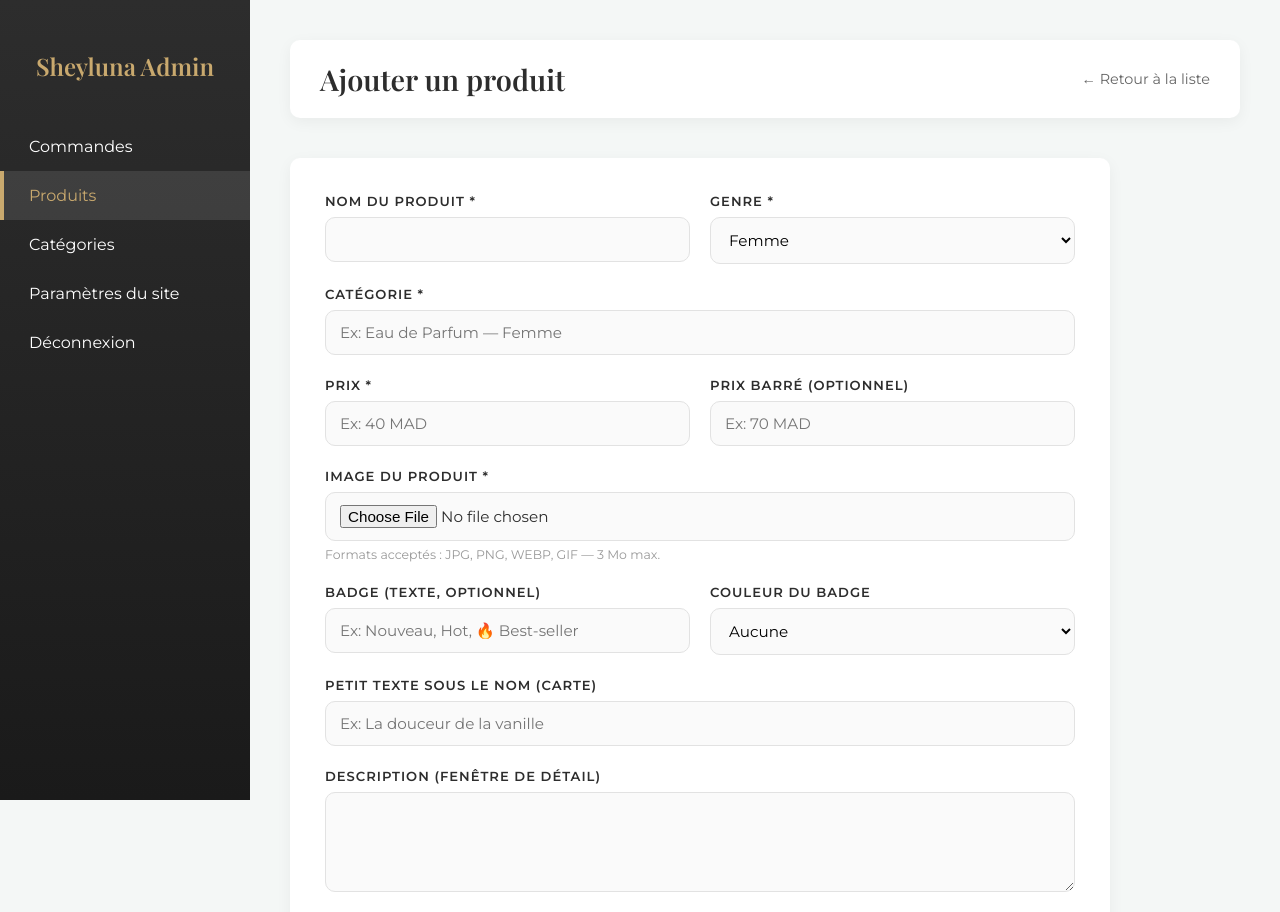
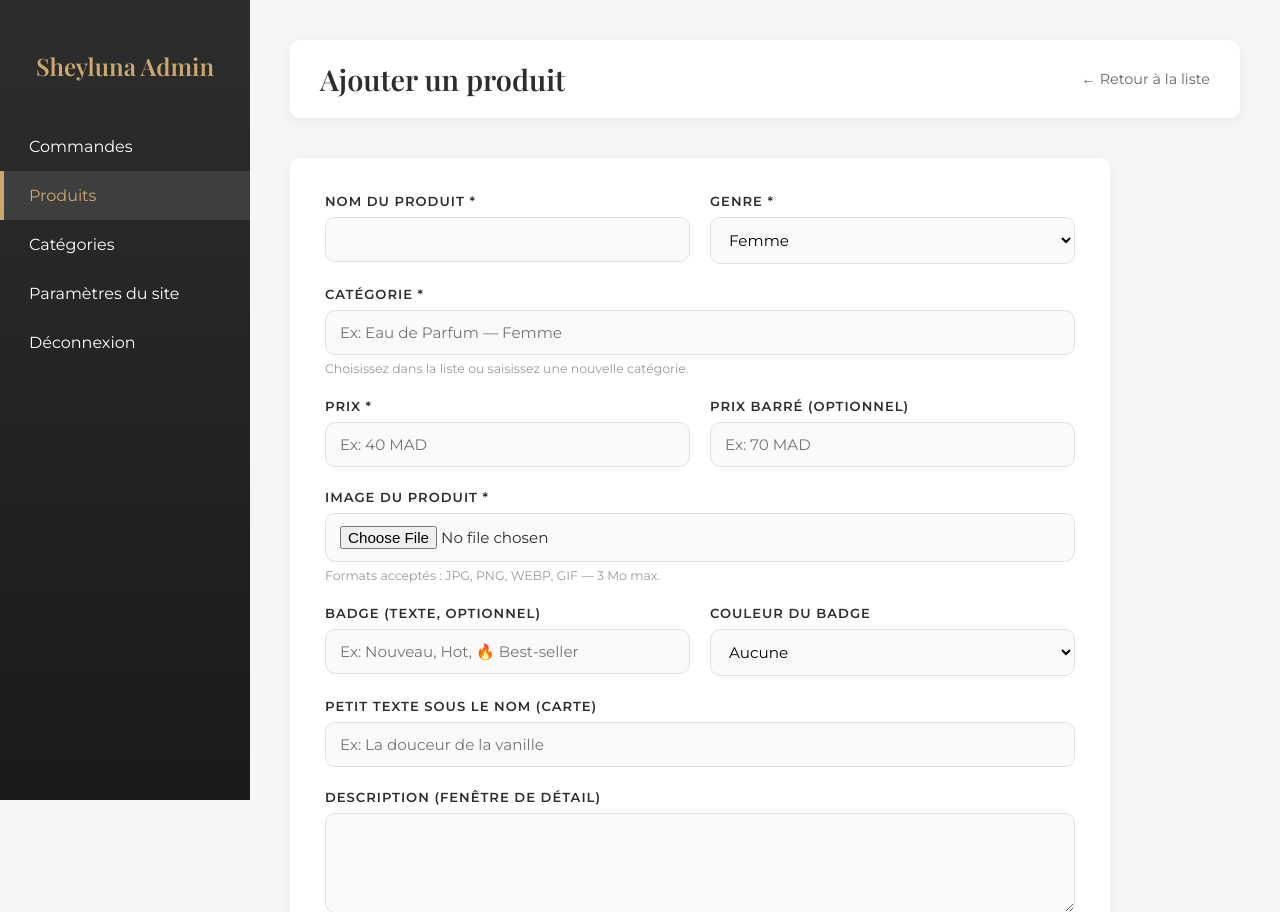
Before and after one commit to chaima20026/sheyluna_parfum, a PHP site: page /produit_form.php in a window 1280 px wide. Shown: the top 912 px of the page. Run offline with PHP 8.4, Linux system fonts and the light colour scheme; the visitor is signed in with stand-in values (Sample User, id 1); tables that the repository leaves empty hold one stand-in row (values such as "Sample post").

Commit message:
Categorie produit en liste automatique dans le formulaire
Co-Authored-By: Claude Opus 4.8 <noreply@anthropic.com>
Claude-Session: https://claude.ai/code/session_01FRHGat3HLFS3fP8Y2g7ufF

```diff
--- a/produit_form.php
+++ b/produit_form.php
@@ -29,6 +29,11 @@ if ($edition) {
     if (!$row) { header("Location: admin_produits.php"); exit(); }
     $p = $row;
 }
+
+// Categories deja utilisees (pour la liste automatique du formulaire)
+$cats_existantes = [];
+$rc = mysqli_query($conn, "SELECT DISTINCT categorie FROM produits WHERE categorie <> '' ORDER BY categorie");
+if ($rc) { while ($row = mysqli_fetch_assoc($rc)) $cats_existantes[] = $row['categorie']; }
 
 $page_title = $edition ? "Modifier un produit" : "Ajouter un produit";
 $active = "produits";
@@ -66,7 +71,11 @@ include "admin_head.php";
 
             <div class="form-group">
                 <label>Catégorie *</label>
-                <input type="text" name="categorie" class="form-control" required placeholder="Ex: Eau de Parfum — Femme" value="<?php echo htmlspecialchars($p['categorie']); ?>">
+                <input type="text" name="categorie" class="form-control" required placeholder="Ex: Eau de Parfum — Femme" value="<?php echo htmlspecialchars($p['categorie']); ?>" list="cat_liste" autocomplete="off">
+                <datalist id="cat_liste">
+                    <?php foreach ($cats_existantes as $cat) echo '<option value="' . htmlspecialchars($cat) . '"></option>'; ?>
+                </datalist>
+                <div class="form-hint">Choisissez dans la liste ou saisissez une nouvelle catégorie.</div>
             </div>
 
             <div class="form-row">
```
